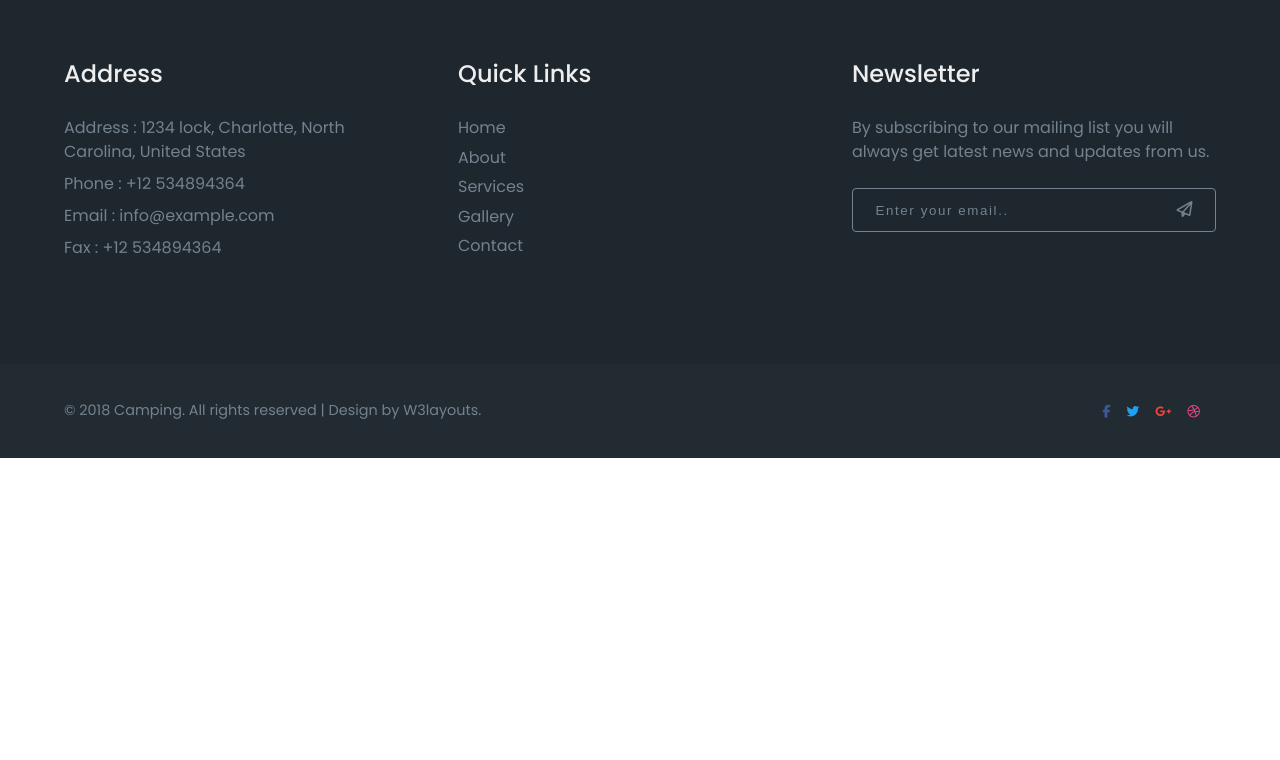
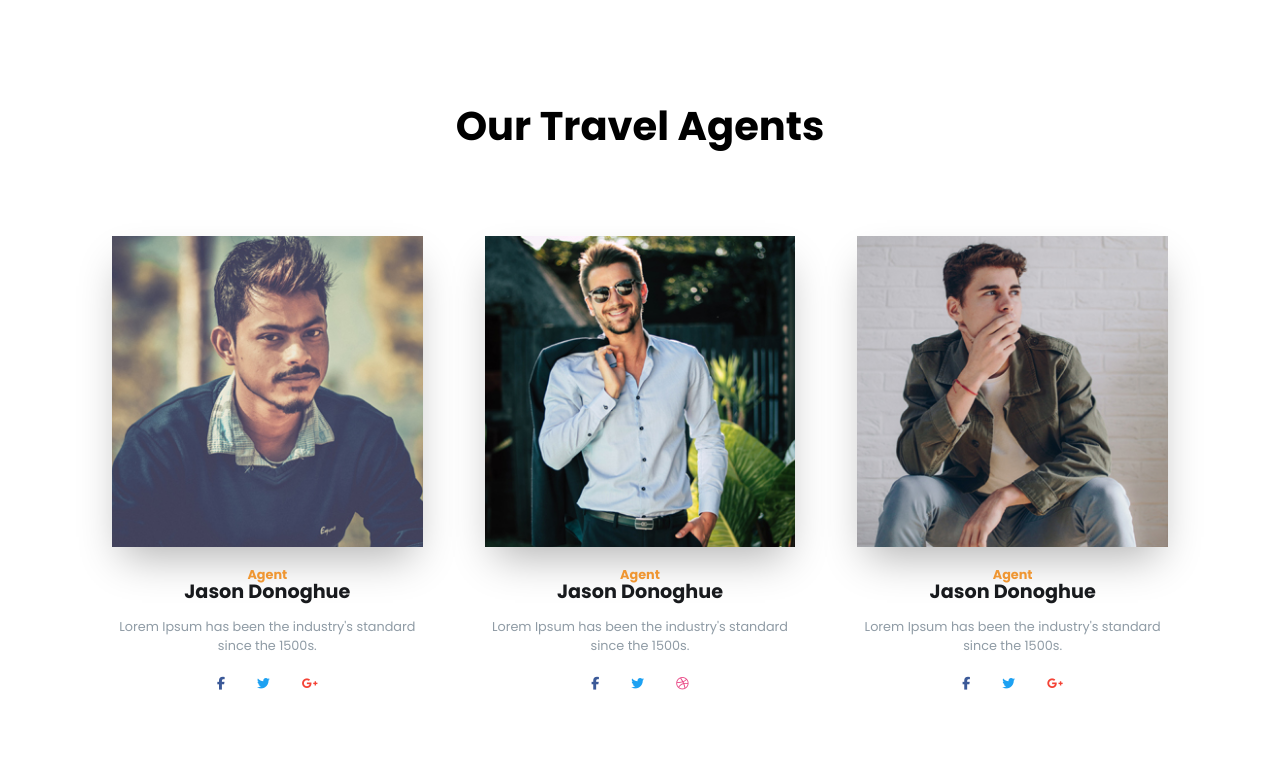
Before and after one commit to chaharshivam/Final-Project-HTML-CSS, a website: page index.html in a window 1280 px wide. Shown: the part 800-1560 px from the top of the page. Before the commit the page ends 1258 px from the top, so only its background shows below. Drawn offline with Linux system fonts and the light colour scheme.

Commit message:
Add team section in homepage

```diff
--- a/assets/stylesheets/_homepage.scss
+++ b/assets/stylesheets/_homepage.scss
@@ -4,3 +4,81 @@
 	height: 100vh;
 	background: url('../media/banner.jpg');
 }
+
+// Team section
+.team {
+	text-align: center;
+	.wrapper {
+		padding: 2.5rem 1rem;
+	}
+
+	.grid-col-3 {
+		grid-template-columns: 1fr;
+	}
+}
+
+.team-title {
+	margin: 1rem 0;
+	font-size: 1.375rem;
+}
+
+.team-col {
+	padding: 1rem 1rem;
+}
+
+.team-img {
+	box-shadow: 0 20px 40px -10px rgba(0, 0, 0, .3);
+}
+
+.team-info {
+	color: rgba($text-secondary, 0.8);
+	p {
+		font-size: 0.8rem;
+	}
+}
+
+.team-name {
+	line-height: 1;
+	margin: 1rem 0;
+	font-size: 1.2rem;
+	color: $black;
+	span {
+		color: $golden;
+		font-weight: 700;
+		font-size: 0.8rem;
+	}
+}
+
+.team-social {
+	margin: 1rem 0;
+	li {
+		margin: 0 1rem;
+	}
+
+	a {
+		i {
+			font-size: 0.8rem;
+		}
+	}
+}
+
+@media all and (min-width: 992px) {
+	.team {
+		.wrapper {
+			padding: 3rem 6rem;
+		}
+
+		.grid-col-3 {
+			grid-template-columns: repeat(3, 1fr);
+		}
+	}
+
+	.team-title {
+		margin: 3rem 0;
+		font-size: 2.5rem;
+	}
+
+	.team-col {
+		padding: 2rem 1rem;
+	}
+}
--- a/index.html
+++ b/index.html
@@ -26,7 +26,7 @@
               <li class="nav-item"><a href="#">Home</a></li>
               <li class="nav-item"><a href="#">About</a></li>
               <li class="nav-item"><a href="#">More Info <i class="fa fa-angle-down"></i></a></li>
-              <li class="nav-item"><a href="#">About</a></li>
+              <li class="nav-item"><a href="#">Contact</a></li>
             </ul>
           </nav>
       </header>
@@ -36,7 +36,70 @@
 
 
     <!-- Shivam -->
-
+    <section class="team">
+      <div class="wrapper">
+        <h3 class="team-title">Our Travel Agents</h3>
+        <div class="grid-col-3">
+          <div class="team-col">
+            <div class="team-img">
+              <img src="assets/media/team.jpg">
+            </div>
+            <div class="team-info">
+              <h3 class="team-name">
+                <span>Agent<br></span>
+                Jason Donoghue
+              </h3>
+              <p>
+                Lorem Ipsum has been the industry's standard since the 1500s.
+              </p>
+            </div>
+            <ul class="flex-center team-social">
+              <li><a href=""><i class="fab fa-facebook-f"></i></a></li>
+              <li><a href=""><i class="fab fa-twitter"></i></a></li>
+              <li><a href=""><i class="fab fa-google-plus-g"></i></a></li>
+            </ul>
+          </div>
+          <div class="team-col">
+            <div class="team-img">
+              <img src="assets/media/team1.jpg">
+            </div>
+            <div class="team-info">
+              <h3 class="team-name">
+                <span>Agent<br></span>
+                Jason Donoghue
+              </h3>
+              <p>
+                Lorem Ipsum has been the industry's standard since the 1500s.
+              </p>
+            </div>
+            <ul class="flex-center team-social">
+              <li><a href=""><i class="fab fa-facebook-f"></i></a></li>
+              <li><a href=""><i class="fab fa-twitter"></i></a></li>
+              <li><a href=""><i class="fab fa-dribbble"></i></a></li>
+            </ul>
+          </div>
+          <div class="team-col">
+            <div class="team-img">
+              <img src="assets/media/team2.jpg">
+            </div>
+            <div class="team-info">
+              <h3 class="team-name">
+                <span>Agent<br></span>
+                Jason Donoghue
+              </h3>
+              <p>
+                Lorem Ipsum has been the industry's standard since the 1500s.
+              </p>
+            </div>
+            <ul class="flex-center team-social">
+              <li><a href=""><i class="fab fa-facebook-f"></i></a></li>
+              <li><a href=""><i class="fab fa-twitter"></i></a></li>
+              <li><a href=""><i class="fab fa-google-plus-g"></i></a></li>
+            </ul>
+          </div>
+        </div>
+      </div>
+    </section>
     </main>
     <!-- Footer -->
     <footer class="footer">
```
Also changed, not shown: assets/stylesheets/style.css.
